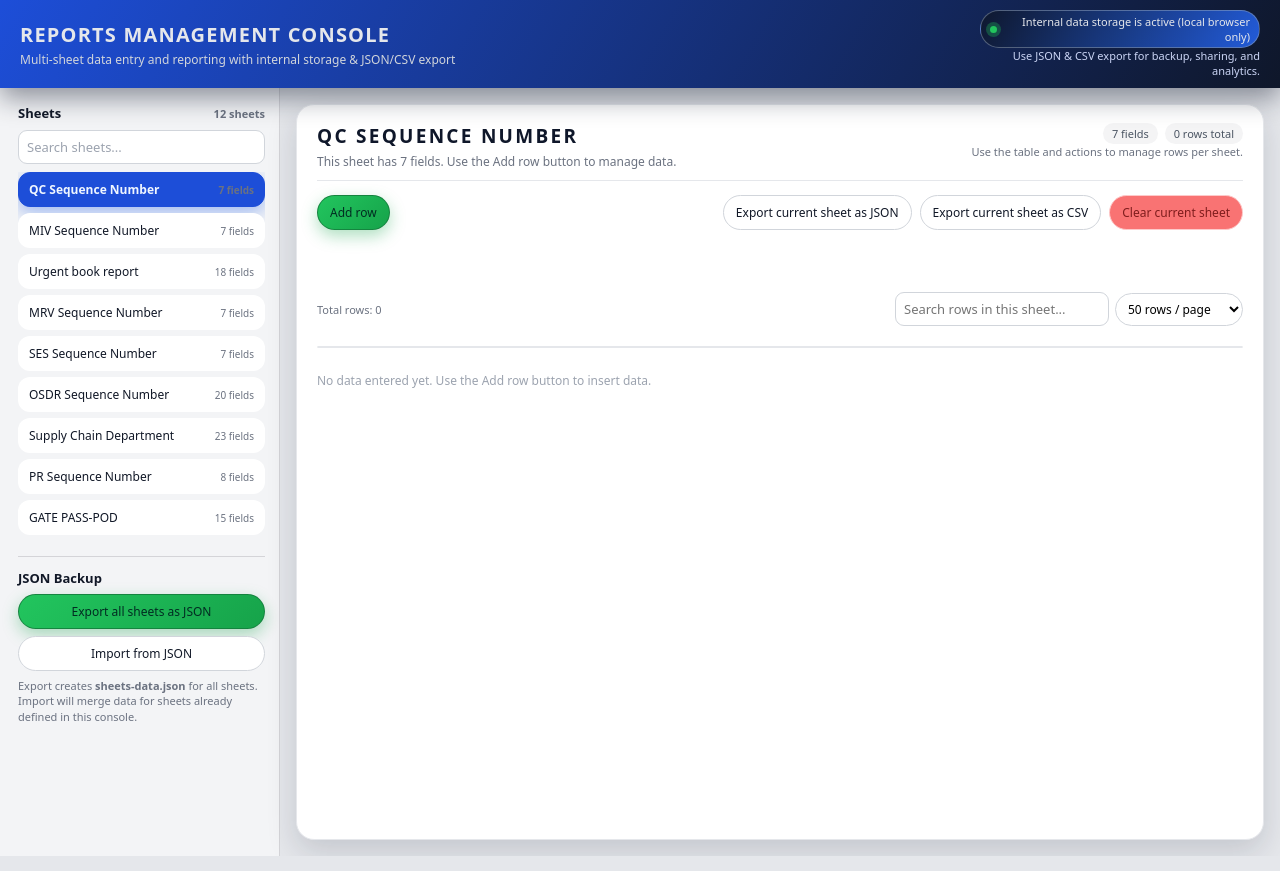
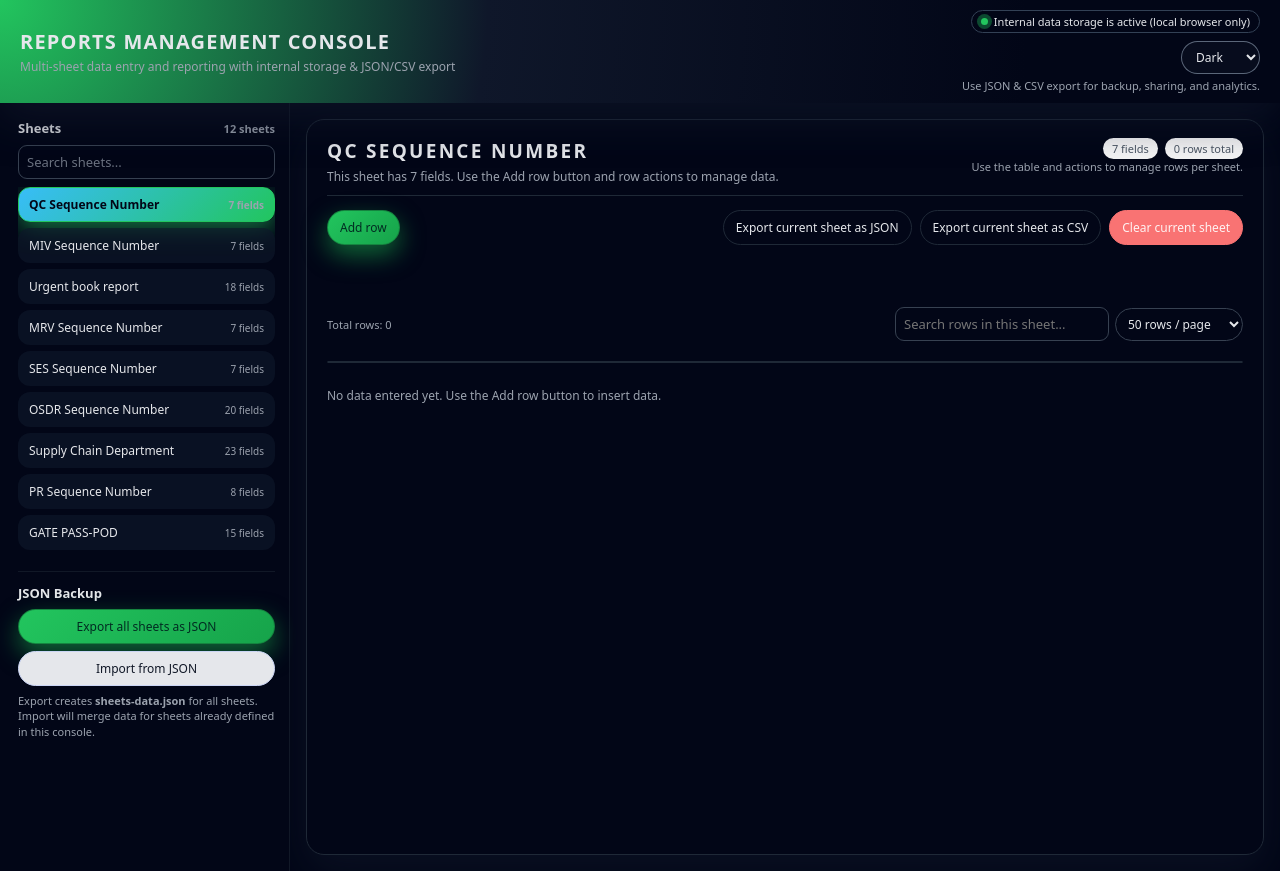
Before and after one commit to SameerAlkinani/LPG-WAREHOUSE-FILES-INDEX, a plain HTML site: page index.html in a window 1280 px wide. Drawn offline with Linux system fonts and the light colour scheme.

Commit message:
Update index.html

```diff
--- a/index.html
+++ b/index.html
@@ -4,21 +4,150 @@
   <meta charset="UTF-8" />
   <title>Reports Management Console</title>
   <style>
+    /* =========================
+       THEME VARIABLES
+       ========================= */
+    :root {
+      --bg-body: #0f172a;
+      --bg-header: #020617;
+      --bg-sidebar: #020617;
+      --bg-main-card: #f9fafb;
+      --bg-table: #ffffff;
+      --bg-table-alt: #f9fafb;
+      --bg-table-hover: #eef2ff;
+      --bg-th: #eef2ff;
+      --text-main: #0f172a;
+      --text-muted: #6b7280;
+      --text-inverse: #e5e7eb;
+      --border-subtle: #e5e7eb;
+      --accent: #3b82f6;
+      --accent-soft: #dbeafe;
+      --danger: #ef4444;
+      --danger-soft: #fee2e2;
+      --success: #22c55e;
+      --pill-bg: #111827;
+      --pill-border: #4b5563;
+      --scroll-track: #e5e7eb;
+      --scroll-thumb: #9ca3af;
+      --input-bg: #ffffff;
+      --input-border: #d1d5db;
+      --modal-bg: #f9fafb;
+    }
+
+    body.theme-dark {
+      --bg-body: #020617;
+      --bg-header: radial-gradient(circle at 0% 0%, #22c55e 0, #0f172a 38%, #020617 80%);
+      --bg-sidebar: #020617;
+      --bg-main-card: #020617;
+      --bg-table: #111827;
+      --bg-table-alt: #020617;
+      --bg-table-hover: #1f2937;
+      --bg-th: #111827;
+      --text-main: #e5e7eb;
+      --text-muted: #9ca3af;
+      --text-inverse: #e5e7eb;
+      --border-subtle: #1f2937;
+      --accent: #38bdf8;
+      --accent-soft: #0f172a;
+      --danger: #f97373;
+      --danger-soft: #7f1d1d;
+      --success: #22c55e;
+      --pill-bg: #020617;
+      --pill-border: #334155;
+      --scroll-track: #020617;
+      --scroll-thumb: #4b5563;
+      --input-bg: #020617;
+      --input-border: #374151;
+      --modal-bg: #020617;
+    }
+
+    body.theme-ocean {
+      --bg-body: #020617;
+      --bg-header: linear-gradient(90deg, #0f172a, #0ea5e9);
+      --bg-sidebar: #020617;
+      --bg-main-card: #020617;
+      --bg-table: #0f172a;
+      --bg-table-alt: #020617;
+      --bg-table-hover: #1e293b;
+      --bg-th: #0b1120;
+      --text-main: #e5e7eb;
+      --text-muted: #9ca3af;
+      --text-inverse: #e5e7eb;
+      --border-subtle: #1e293b;
+      --accent: #0ea5e9;
+      --accent-soft: #0b1120;
+      --danger: #fb7185;
+      --danger-soft: #7f1d1d;
+      --success: #22c55e;
+      --pill-bg: #020617;
+      --pill-border: #1d4ed8;
+      --scroll-track: #020617;
+      --scroll-thumb: #38bdf8;
+      --input-bg: #020617;
+      --input-border: #1f2937;
+      --modal-bg: #020617;
+    }
+
+    body.theme-light {
+      --bg-body: #f3f4f6;
+      --bg-header: linear-gradient(90deg, #ffffff, #e5e7eb);
+      --bg-sidebar: #f9fafb;
+      --bg-main-card: #ffffff;
+      --bg-table: #ffffff;
+      --bg-table-alt: #f9fafb;
+      --bg-table-hover: #eef2ff;
+      --bg-th: #eef2ff;
+      --text-main: #111827;
+      --text-muted: #6b7280;
+      --text-inverse: #111827;
+      --border-subtle: #d1d5db;
+      --accent: #3b82f6;
+      --accent-soft: #dbeafe;
+      --danger: #b91c1c;
+      --danger-soft: #fee2e2;
+      --success: #16a34a;
+      --pill-bg: #e5e7eb;
+      --pill-border: #9ca3af;
+      --scroll-track: #e5e7eb;
+      --scroll-thumb: #9ca3af;
+      --input-bg: #ffffff;
+      --input-border: #d1d5db;
+      --modal-bg: #ffffff;
+    }
+
+    /* Default theme */
+    body {
+      margin: 0;
+      background: var(--bg-body);
+      color: var(--text-main);
+    }
+
+    a {
+      color: inherit;
+      text-decoration: none;
+    }
+
     * {
       box-sizing: border-box;
       font-family: system-ui, -apple-system, BlinkMacSystemFont, "Segoe UI",
         sans-serif;
-    }
-
-    body {
-      margin: 0;
-      background: #e5e7eb;
-      color: #111827;
-    }
-
-    a {
-      color: inherit;
-      text-decoration: none;
+      scrollbar-width: thin;
+      scrollbar-color: var(--scroll-thumb) var(--scroll-track);
+    }
+
+    *::-webkit-scrollbar {
+      width: 8px;
+      height: 8px;
+    }
+
+    *::-webkit-scrollbar-track {
+      background: var(--scroll-track);
+      border-radius: 10px;
+    }
+
+    *::-webkit-scrollbar-thumb {
+      background-color: var(--scroll-thumb);
+      border-radius: 10px;
     }
 
     .app-shell {
@@ -34,13 +163,13 @@
       top: 0;
       z-index: 40;
       padding: 10px 20px;
-      background: linear-gradient(120deg, #1d4ed8, #0f172a);
-      color: #e5e7eb;
+      background: var(--bg-header);
+      color: var(--text-inverse);
       display: flex;
       align-items: center;
       justify-content: space-between;
       gap: 12px;
-      box-shadow: 0 10px 25px rgba(15, 23, 42, 0.45);
+      box-shadow: 0 16px 40px rgba(15, 23, 42, 0.7);
     }
 
     .app-header-left {
@@ -58,14 +187,14 @@
 
     .app-header-sub {
       font-size: 12px;
-      color: #d1d5db;
+      color: var(--text-muted);
     }
 
     .app-header-right {
       font-size: 11px;
-      color: #cbd5f5;
+      color: var(--text-muted);
       text-align: right;
-      max-width: 280px;
+      max-width: 320px;
     }
 
     .pill {
@@ -74,18 +203,28 @@
       gap: 6px;
       padding: 3px 9px;
       border-radius: 999px;
-      border: 1px solid rgba(148, 163, 184, 0.5);
+      border: 1px solid var(--pill-border);
       font-size: 11px;
-      color: #e5e7eb;
-      background: linear-gradient(120deg, rgba(15, 23, 42, 0.9), rgba(37, 99, 235, 0.9));
+      color: var(--text-inverse);
+      background: var(--pill-bg);
     }
 
     .pill-dot {
       width: 7px;
       height: 7px;
       border-radius: 999px;
-      background: #22c55e;
-      box-shadow: 0 0 0 4px rgba(34, 197, 94, 0.3);
+      background: var(--success);
+      box-shadow: 0 0 0 4px rgba(34, 197, 94, 0.35);
+    }
+
+    .theme-select {
+      padding: 6px 10px;
+      border-radius: 999px;
+      border: 1px solid rgba(148, 163, 184, 0.6);
+      font-size: 12px;
+      background: rgba(15, 23, 42, 0.4);
+      color: var(--text-inverse);
+      outline: none;
     }
 
     /* Layout */
@@ -95,17 +234,17 @@
       display: flex;
       flex-direction: row;
       min-height: calc(100vh - 52px);
-      background: #e5e7eb;
+      background: var(--bg-body);
     }
 
     /* Sidebar */
 
     .sidebar {
-      width: 280px;
+      width: 290px;
       padding: 16px 14px 16px 18px;
-      background: #f3f4f6;
-      border-right: 1px solid #d4d4d8;
-      color: #111827;
+      background: var(--bg-sidebar);
+      border-right: 1px solid #111827;
+      color: var(--text-inverse);
       display: flex;
       flex-direction: column;
       gap: 16px;
@@ -123,27 +262,27 @@
       display: flex;
       justify-content: space-between;
       align-items: center;
-      color: #111827;
+      color: var(--text-inverse);
     }
 
     .sheets-count {
       font-size: 11px;
-      color: #6b7280;
+      color: #9ca3af;
     }
 
     .sidebar-search {
       width: 100%;
       padding: 7px 11px;
       border-radius: 999px;
-      border: 1px solid #d1d5db;
-      background: #ffffff;
-      color: #111827;
+      border: 1px solid #1f2933;
+      background: #020617;
+      color: var(--text-inverse);
       font-size: 12px;
       outline: none;
     }
 
     .sidebar-search::placeholder {
-      color: #9ca3af;
+      color: #6b7280;
     }
 
     .sheet-list {
@@ -163,8 +302,8 @@
       border: none;
       padding: 8px 10px;
       border-radius: 12px;
-      background: #ffffff;
-      color: #111827;
+      background: rgba(15, 23, 42, 0.65);
+      color: #e5e7eb;
       text-align: left;
       cursor: pointer;
       font-size: 12px;
@@ -186,26 +325,26 @@
 
     .sheet-btn span.fields-count {
       font-size: 10px;
-      color: #6b7280;
+      color: #9ca3af;
     }
 
     .sheet-btn:hover {
-      background: #eef2ff;
-      border-color: #93c5fd;
-      box-shadow: 0 4px 10px rgba(148, 163, 184, 0.4);
+      background: rgba(15, 23, 42, 0.9);
+      border-color: var(--accent);
+      box-shadow: 0 4px 14px rgba(15, 23, 42, 0.7);
       transform: translateY(-1px);
     }
 
     .sheet-btn.active {
-      background: #1d4ed8;
-      color: #eff6ff;
-      border-color: #1d4ed8;
+      background: linear-gradient(135deg, var(--accent), var(--success));
+      color: #020617;
+      border-color: var(--success);
       font-weight: 600;
-      box-shadow: 0 6px 18px rgba(37, 99, 235, 0.4);
+      box-shadow: 0 8px 24px rgba(34, 197, 94, 0.55);
     }
 
     .json-controls {
-      border-top: 1px solid #d4d4d8;
+      border-top: 1px solid #111827;
       padding-top: 12px;
       font-size: 12px;
       display: flex;
@@ -231,26 +370,56 @@
     }
 
     .btn-primary {
-      background: linear-gradient(135deg, #22c55e, #16a34a);
+      background: linear-gradient(135deg, var(--success), #16a34a);
       color: #022c22;
       border: 1px solid rgba(21, 128, 61, 0.9);
-      box-shadow: 0 6px 16px rgba(22, 163, 74, 0.35);
+      box-shadow: 0 10px 25px rgba(22, 163, 74, 0.6);
     }
 
     .btn-primary:hover {
       filter: brightness(1.05);
     }
 
+    .btn-outline {
+      background: transparent;
+      border: 1px solid var(--border-subtle);
+      color: var(--text-main);
+    }
+
+    .btn-outline:hover {
+      background: var(--accent-soft);
+    }
+
+    .btn-danger {
+      background: var(--danger);
+      color: #fef2f2;
+      border: 1px solid var(--danger);
+    }
+
+    .btn-danger:hover {
+      filter: brightness(1.05);
+    }
+
+    .btn-secondary {
+      background: #e5e7eb;
+      color: #111827;
+      border: 1px solid #d4d4d8;
+    }
+
+    .btn-secondary:hover {
+      background: #d1d5db;
+    }
+
     .file-label {
-      background: #ffffff;
+      background: #e5e7eb;
       color: #111827;
       position: relative;
       overflow: hidden;
-      border: 1px solid #d1d5db;
+      border: 1px solid #cbd5f5;
     }
 
     .file-label:hover {
-      background: #e5e7eb;
+      background: #d1d5db;
     }
 
     .file-label input[type="file"] {
@@ -262,7 +431,7 @@
 
     .json-hint {
       font-size: 11px;
-      color: #6b7280;
+      color: #9ca3af;
       line-height: 1.4;
     }
 
@@ -273,18 +442,20 @@
       padding: 16px;
       display: flex;
       flex-direction: column;
+      overflow: hidden;
     }
 
     .main-card {
-      background: #ffffff;
+      background: var(--bg-main-card);
       border-radius: 18px;
       padding: 18px 20px;
-      box-shadow: 0 12px 30px rgba(15, 23, 42, 0.15);
+      box-shadow: 0 16px 40px rgba(15, 23, 42, 0.6);
       display: flex;
       flex-direction: column;
       gap: 14px;
       min-height: calc(100vh - 64px);
-      border: 1px solid #e5e7eb;
+      border: 1px solid var(--border-subtle);
+      color: var(--text-main);
     }
 
     .main-header {
@@ -293,7 +464,7 @@
       align-items: flex-start;
       justify-content: space-between;
       gap: 10px;
-      border-bottom: 1px solid #e5e7eb;
+      border-bottom: 1px solid var(--border-subtle);
       padding-bottom: 10px;
     }
 
@@ -308,18 +479,18 @@
       margin: 0;
       text-transform: uppercase;
       letter-spacing: 0.12em;
-      color: #0f172a;
+      color: var(--text-main);
     }
 
     .main-header-sub {
       font-size: 12px;
-      color: #6b7280;
+      color: var(--text-muted);
     }
 
     .main-header-right {
       text-align: right;
       font-size: 11px;
-      color: #6b7280;
+      color: var(--text-muted);
     }
 
     .tag {
@@ -328,8 +499,8 @@
       gap: 4px;
       padding: 3px 9px;
       border-radius: 999px;
-      background: #e0f2fe;
-      color: #0369a1;
+      background: var(--accent-soft);
+      color: var(--accent);
       font-size: 11px;
       font-weight: 500;
       margin-left: 4px;
@@ -354,27 +525,6 @@
       gap: 8px;
       align-items: center;
       flex-wrap: wrap;
-    }
-
-    .btn-outline {
-      background: #ffffff;
-      border: 1px solid #d1d5db;
-      color: #111827;
-    }
-
-    .btn-outline:hover {
-      background: #f3f4f6;
-    }
-
-    .btn-danger {
-      background: #f97373;
-      color: #7f1d1d;
-      border: 1px solid #fecaca;
-    }
-
-    .btn-danger:hover {
-      background: #ef4444;
-      color: #fee2e2;
     }
 
     /* Status */
@@ -390,11 +540,11 @@
     }
 
     #message.success {
-      color: #059669;
+      color: var(--success);
     }
 
     #message.error {
-      color: #b91c1c;
+      color: var(--danger);
     }
 
     .edit-indicator {
@@ -408,7 +558,7 @@
 
     .autosave-indicator {
       font-size: 11px;
-      color: #6b7280;
+      color: var(--text-muted);
     }
 
     /* Table */
@@ -424,7 +574,7 @@
 
     .row-stats {
       font-size: 11px;
-      color: #6b7280;
+      color: var(--text-muted);
     }
 
     .table-search-group {
@@ -437,93 +587,87 @@
     .table-search {
       padding: 6px 10px;
       border-radius: 999px;
-      border: 1px solid #d1d5db;
+      border: 1px solid var(--input-border);
       font-size: 12px;
       min-width: 180px;
-      background: #ffffff;
+      background: var(--input-bg);
+      color: var(--text-main);
     }
 
     .page-size-select {
       padding: 6px 8px;
       border-radius: 999px;
-      border: 1px solid #d1d5db;
+      border: 1px solid var(--input-border);
       font-size: 12px;
-      background: #ffffff;
-    }
-
-    /* BOTH directions scroll here */
+      background: var(--input-bg);
+      color: var(--text-main);
+    }
+
     .table-wrapper {
       margin-top: 6px;
+      overflow-x: auto !important;
+      overflow-y: auto !important;
       border-radius: 12px;
-      border: 1px solid #e5e7eb;
-      background: #f9fafb;
-      max-height: calc(100vh - 340px);
-      overflow: auto;      /* vertical + horizontal */
-    }
-
-    /* nicer scrollbars */
-    .table-wrapper::-webkit-scrollbar {
-      width: 8px;
-      height: 8px;
-    }
-    .table-wrapper::-webkit-scrollbar-track {
-      background: #e5e7eb;
-      border-radius: 999px;
-    }
-    .table-wrapper::-webkit-scrollbar-thumb {
-      background: #9ca3af;
-      border-radius: 999px;
-    }
-    .table-wrapper::-webkit-scrollbar-thumb:hover {
-      background: #6b7280;
+      border: 1px solid var(--border-subtle);
+      background: var(--bg-table-alt);
+      max-height: calc(100vh - 320px);
     }
 
     table {
       width: 100%;
       border-collapse: collapse;
       font-size: 12px;
-      min-width: 650px;
+      min-width: 900px;
+      background: var(--bg-table);
+      color: var(--text-main);
     }
 
     th,
     td {
-      border-bottom: 1px solid #e5e7eb;
+      border-bottom: 1px solid var(--border-subtle);
       padding: 6px 8px;
       text-align: left;
       vertical-align: top;
     }
 
     th {
-      background: #eef2ff;
+      background: var(--bg-th);
       font-weight: 600;
       white-space: nowrap;
       position: sticky;
       top: 0;
       z-index: 5;
       cursor: pointer;
+      color: var(--text-main);
     }
 
     th.sortable:hover {
-      background: #e0e7ff;
+      background: var(--accent-soft);
     }
 
     th .sort-indicator {
       margin-left: 4px;
       font-size: 10px;
-      color: #6b7280;
+      color: var(--text-muted);
+    }
+
+    td {
+      background: var(--bg-table);
+      color: var(--text-main);
     }
 
     tr:nth-child(even) td {
-      background: #f9fafb;
+      background: var(--bg-table-alt);
     }
 
     tr:hover td {
-      background: #e5f3ff;
+      background: var(--bg-table-hover);
+      color: var(--text-inverse);
     }
 
     .no-data {
       font-size: 12px;
-      color: #9ca3af;
+      color: var(--text-muted);
       padding: 10px 0 2px;
     }
 
@@ -552,12 +696,12 @@
     }
 
     .table-btn-delete {
-      background: #fee2e2;
-      color: #b91c1c;
+      background: var(--danger-soft);
+      color: var(--danger);
     }
 
     .table-btn-delete:hover {
-      background: #fecaca;
+      filter: brightness(1.05);
     }
 
     /* Pagination */
@@ -568,7 +712,7 @@
       align-items: center;
       margin-top: 8px;
       font-size: 11px;
-      color: #6b7280;
+      color: var(--text-muted);
       flex-wrap: wrap;
       gap: 6px;
     }
@@ -582,15 +726,16 @@
 
     .pagination-btn {
       border-radius: 999px;
-      border: 1px solid #d1d5db;
-      background: #ffffff;
+      border: 1px solid var(--input-border);
+      background: var(--input-bg);
       padding: 3px 10px;
       font-size: 11px;
       cursor: pointer;
+      color: var(--text-main);
     }
 
     .pagination-btn:hover:not(:disabled) {
-      background: #e5e7eb;
+      background: var(--accent-soft);
     }
 
     .pagination-btn:disabled {
@@ -603,7 +748,7 @@
     .modal-overlay {
       position: fixed;
       inset: 0;
-      background: rgba(15, 23, 42, 0.4);
+      background: rgba(15, 23, 42, 0.6);
       display: none;
       align-items: center;
       justify-content: center;
@@ -612,20 +757,21 @@
     }
 
     .modal-card {
-      background: #ffffff;
+      background: var(--modal-bg);
       border-radius: 16px;
       max-width: 900px;
       width: 100%;
       max-height: 90vh;
       display: flex;
       flex-direction: column;
-      box-shadow: 0 18px 40px rgba(15, 23, 42, 0.35);
-      border: 1px solid #e5e7eb;
+      box-shadow: 0 18px 40px rgba(15, 23, 42, 0.65);
+      border: 1px solid var(--border-subtle);
+      color: var(--text-main);
     }
 
     .modal-header {
       padding: 12px 16px;
-      border-bottom: 1px solid #e5e7eb;
+      border-bottom: 1px solid var(--border-subtle);
       display: flex;
       justify-content: space-between;
       align-items: center;
@@ -635,7 +781,7 @@
     .modal-title {
       font-size: 15px;
       font-weight: 600;
-      color: #111827;
+      color: var(--text-main);
     }
 
     .modal-close-btn {
@@ -644,7 +790,7 @@
       cursor: pointer;
       font-size: 16px;
       line-height: 1;
-      color: #6b7280;
+      color: var(--text-muted);
       border-radius: 999px;
       padding: 4px 6px;
     }
@@ -660,7 +806,7 @@
 
     .modal-footer {
       padding: 10px 16px 12px 16px;
-      border-top: 1px solid #e5e7eb;
+      border-top: 1px solid var(--border-subtle);
       display: flex;
       justify-content: flex-end;
       gap: 8px;
@@ -681,7 +827,7 @@
 
     label {
       font-weight: 500;
-      color: #374151;
+      color: var(--text-main);
     }
 
     input[type="text"],
@@ -689,15 +835,16 @@
     input[type="date"] {
       padding: 7px 8px;
       border-radius: 9px;
-      border: 1px solid #d1d5db;
+      border: 1px solid var(--input-border);
       font-size: 13px;
-      background: #ffffff;
+      background: var(--input-bg);
+      color: var(--text-main);
     }
 
     input:focus {
       outline: none;
-      border-color: #3b82f6;
-      box-shadow: 0 0 0 1px rgba(59, 130, 246, 0.25);
+      border-color: var(--accent);
+      box-shadow: 0 0 0 1px rgba(59, 130, 246, 0.3);
     }
 
     @media (max-width: 900px) {
@@ -707,7 +854,7 @@
       .sidebar {
         width: 100%;
         border-right: none;
-        border-bottom: 1px solid #d4d4d8;
+        border-bottom: 1px solid #111827;
       }
       .main-card {
         min-height: auto;
@@ -718,7 +865,7 @@
     }
   </style>
 </head>
-<body>
+<body class="theme-dark">
   <div class="app-shell">
     <header class="app-header">
       <div class="app-header-left">
@@ -728,9 +875,16 @@
         </div>
       </div>
       <div class="app-header-right">
-        <div class="pill">
-          <span class="pill-dot"></span>
-          <span>Internal data storage is active (local browser only)</span>
+        <div style="display:flex; gap:8px; justify-content:flex-end; align-items:center; margin-bottom:4px; flex-wrap:wrap;">
+          <div class="pill">
+            <span class="pill-dot"></span>
+            <span>Internal data storage is active (local browser only)</span>
+          </div>
+          <select id="themeSelect" class="theme-select">
+            <option value="dark">Dark</option>
+            <option value="light">Light</option>
+            <option value="ocean">Ocean</option>
+          </select>
         </div>
         <div>Use JSON & CSV export for backup, sharing, and analytics.</div>
       </div>
@@ -875,10 +1029,10 @@
         <button id="saveRowBtn" class="btn btn-primary" type="button">
           Save row
         </button>
-        <button id="clearFormBtn" class="btn btn-outline" type="button">
+        <button id="clearFormBtn" class="btn btn-secondary" type="button">
           Clear form
         </button>
-        <button id="cancelEditBtn" class="btn btn-outline" type="button">
+        <button id="cancelEditBtn" class="btn btn-secondary" type="button">
           Cancel
         </button>
       </div>
@@ -886,7 +1040,7 @@
   </div>
 
   <script>
-    // Sheets configuration: must match Excel/JSON headers
+    // ===== SHEETS CONFIG (same structure as Excel / JSON) =====
     const sheetsConfig = {
       "QC Sequence Number": [
         "SR NO.",
@@ -1070,13 +1224,15 @@
       ]
     };
 
-    // In-memory data store: sheet name -> array of row objects
+    // ========== DATA STORE ==========
+
     const dataStore = {};
     Object.keys(sheetsConfig).forEach((name) => {
       dataStore[name] = [];
     });
 
     const LOCAL_STORAGE_KEY = "reportsConsoleStore_v3";
+    const THEME_STORAGE_KEY = "reportsConsoleTheme_v1";
 
     let currentSheet = null;
     let editIndex = null;
@@ -1124,7 +1280,28 @@
     const exportJsonBtn = document.getElementById("exportJsonBtn");
     const importJsonInput = document.getElementById("importJsonInput");
 
-    // Helpers
+    const themeSelectEl = document.getElementById("themeSelect");
+
+    // ===== Theme handling =====
+
+    function applyTheme(theme) {
+      const allowed = ["dark", "light", "ocean"];
+      const chosen = allowed.includes(theme) ? theme : "dark";
+      document.body.classList.remove(
+        "theme-dark",
+        "theme-light",
+        "theme-ocean"
+      );
+      document.body.classList.add("theme-" + chosen);
+      themeSelectEl.value = chosen;
+      try {
+        localStorage.setItem(THEME_STORAGE_KEY, chosen);
+      } catch (e) {
+        console.warn("Cannot store theme", e);
+      }
+    }
+
+    // ===== Helpers =====
 
     function guessInputType(fieldName) {
       const upper = fieldName.toUpperCase();
@@ -1207,7 +1384,7 @@
       });
     }
 
-    // Modal
+    // ===== Modal =====
 
     function openModal(mode, index) {
       if (!currentSheet) {
@@ -1234,7 +1411,7 @@
       rowModalEl.style.display = "none";
     }
 
-    // Local storage
+    // ===== Local storage =====
 
     function saveToLocalStorage() {
       try {
@@ -1264,7 +1441,7 @@
       }
     }
 
-    // Sheet list
+    // ===== Sheet list =====
 
     function renderSheetList() {
       const allSheetNames = Object.keys(sheetsConfig);
@@ -1336,13 +1513,13 @@
       sheetSubtitleEl.textContent =
         "This sheet has " +
         fields.length +
-        " fields. Use the Add row button to manage data.";
+        " fields. Use the Add row button and row actions to manage data.";
       fieldsCountTagEl.textContent = fields.length + " fields";
       rowsCountTagEl.textContent = rows.length + " rows total";
       rowStatsEl.textContent = "Total rows: " + rows.length;
     }
 
-    // Form rendering
+    // ===== Form rendering =====
 
     function renderForm() {
       formEl.innerHTML = "";
@@ -1366,7 +1543,7 @@
       });
     }
 
-    // Sorting & filtering helpers
+    // ===== Sorting & filtering =====
 
     function compareValues(a, b) {
       if (a === null || a === undefined) a = "";
@@ -1406,7 +1583,7 @@
       return result;
     }
 
-    // Pagination
+    // ===== Pagination =====
 
     function renderPagination(filteredRows) {
       if (!currentSheet) {
@@ -1475,7 +1652,7 @@
       paginationEl.appendChild(container);
     }
 
-    // Table
+    // ===== Table =====
 
     function renderTable() {
       tableEl.innerHTML = "";
@@ -1598,7 +1775,6 @@
         actionsTd.appendChild(actionsDiv);
         tr.appendChild(actionsTd);
 
-        // Double click on row to edit
         tr.addEventListener("dblclick", () => {
           startEditRow(realIndex);
         });
@@ -1642,7 +1818,7 @@
       showMessage("Row deleted.", "success");
     }
 
-    // Actions
+    // ===== Actions =====
 
     function handleSaveRow() {
       if (!currentSheet) {
@@ -1835,7 +2011,7 @@
       showMessage("Current sheet cleared.", "success");
     }
 
-    // Event bindings
+    // ===== Event bindings =====
 
     saveRowBtn.addEventListener("click", handleSaveRow);
     clearFormBtn.addEventListener("click", clearForm);
@@ -1879,9 +2055,21 @@
       renderTable();
     });
 
-    // Initial load
+    themeSelectEl.addEventListener("change", (e) => {
+      applyTheme(e.target.value);
+    });
+
+    // ===== Initial load =====
 
     window.addEventListener("load", () => {
+      // Theme
+      try {
+        const storedTheme = localStorage.getItem(THEME_STORAGE_KEY) || "dark";
+        applyTheme(storedTheme);
+      } catch {
+        applyTheme("dark");
+      }
+
       loadFromLocalStorage();
       renderSheetList();
       const first = Object.keys(sheetsConfig)[0];
```
